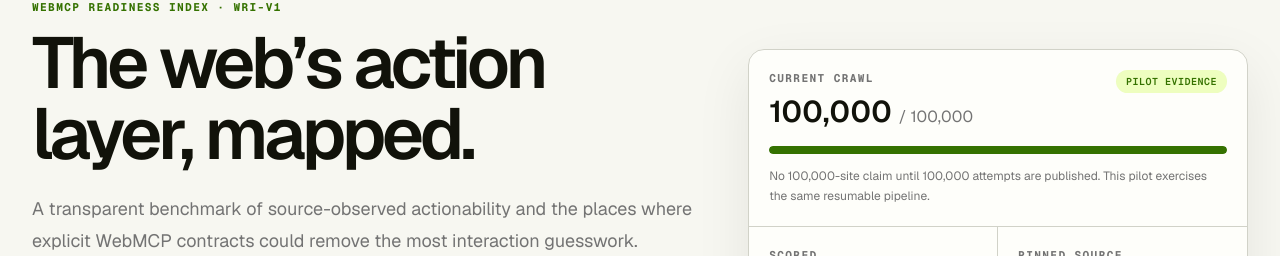
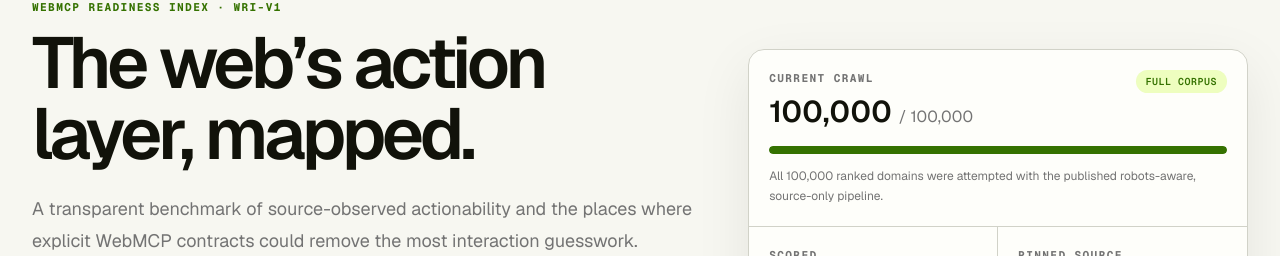
Before and after one commit to mlmrx/iswebmcp, a Next.js app: page /readiness-index in a window 1280 px wide. Shown: the part 206-462 px from the top of the page. Built offline with nearby package versions, Linux system fonts and the light colour scheme; no server answers.

Commit message:
fix: publish complete readiness corpus state

```diff
--- a/app/readiness-index/page.tsx
+++ b/app/readiness-index/page.tsx
@@ -21,7 +21,7 @@
   alternates: { canonical: '/readiness-index' },
   openGraph: {
     title: 'The WebMCP Readiness Index · isWebMCP',
-    description: `${snapshot.attemptedCount} popular domains attempted in the current transparent pilot.`,
+    description: `${snapshot.attemptedCount.toLocaleString()} popular domains attempted in the current transparent benchmark.`,
     type: 'website',
     images: [
       {
@@ -36,6 +36,7 @@
 
 export default function WebMcpIndexPage() {
   const completion = (snapshot.attemptedCount / snapshot.targetCount) * 100;
+  const isComplete = snapshot.status === 'complete';
   const datasetJsonLd = {
     '@context': 'https://schema.org',
     '@type': 'Dataset',
@@ -115,7 +116,7 @@
                     </p>
                   </div>
                   <span className="rounded-full bg-signal/25 px-2.5 py-1 font-mono text-[10px] font-semibold uppercase tracking-wider text-signal-ink">
-                    Pilot evidence
+                    {isComplete ? 'Full corpus' : 'Pilot evidence'}
                   </span>
                 </div>
                 <div className="mt-4 h-2 overflow-hidden rounded-full bg-muted">
@@ -125,8 +126,9 @@
                   />
                 </div>
                 <p className="mt-3 text-xs leading-5 text-muted-foreground">
-                  No 100,000-site claim until 100,000 attempts are published.
-                  This pilot exercises the same resumable pipeline.
+                  {isComplete
+                    ? 'All 100,000 ranked domains were attempted with the published robots-aware, source-only pipeline.'
+                    : 'No 100,000-site claim until 100,000 attempts are published. This pilot exercises the same resumable pipeline.'}
                 </p>
               </div>
               <div className="grid grid-cols-2 divide-x divide-border">
```
Also changed, not shown: 1 other file (tests, documents, lock files or other folders).
